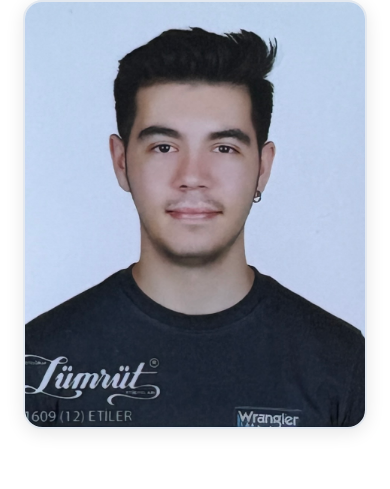
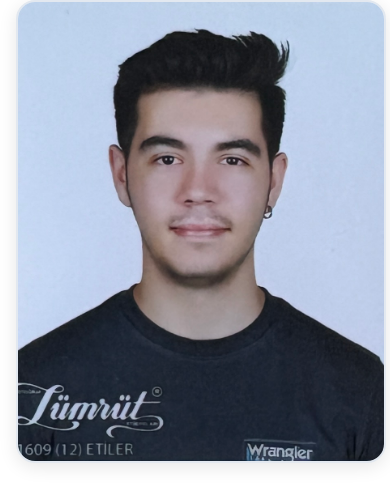
Before and after one commit to Atakan8479/Portfolio, a plain HTML site: page about.html in a window 390 px wide. Shown: the part 160-649 px from the top of the page. Drawn offline with Linux system fonts and the light colour scheme.

Commit message:
image resize

```diff
--- a/assets/css/styles.css
+++ b/assets/css/styles.css
@@ -164,7 +164,7 @@ html[data-theme="light"] .site-header { background: rgba(255,255,255,.75); }
 }
 
 /* HERO */
-.hero { padding: 4rem 0 2rem; }
+.hero { padding: 2rem 0 2rem; }
 .hero h1 { font-size: clamp(1.9rem, 3.2vw, 2.7rem); margin: 0 0 .6rem; }
 .lead {
   font-size: 1.18rem;
@@ -500,29 +500,25 @@ body{ padding-top: var(--header-h); }
   aspect-ratio: 11 / 12;
 }
 /* Mobile: bigger, proportional headshot */
-@media (max-width: 600px){
+@media (max-width: 600px) {
   .about-grid {
     grid-template-columns: 1fr;
     justify-items: center;
   }
-
-  .headshot{
-    /* make it noticeably larger on small screens */
-    width: clamp(280px, 88vw, 420px);
-    max-width: none;
-
-    /* keep proportions and a portrait feel */
-    aspect-ratio: 4 / 5;          /* try 1 / 1 if you prefer square */
-    height: auto !important;      /* beat any global img height */
+  .headshot {
+    width: 95vw;
+    max-width: 440px;
+    aspect-ratio: 4 / 5;
+    height: auto !important;
     object-fit: cover;
-    object-position: 50% 20%;     /* nudge focus slightly upward */
-
-    /* keep your existing styling */
+    object-position: 50% 20%;
     display: block;
     margin-left: auto;
     margin-right: auto;
     border-radius: 1.2rem;
     box-shadow: 0 4px 18px rgba(0,0,0,0.10);
+    border: 2px solid var(--border);
+    background: var(--bg-elev);
   }
 }
 
```
